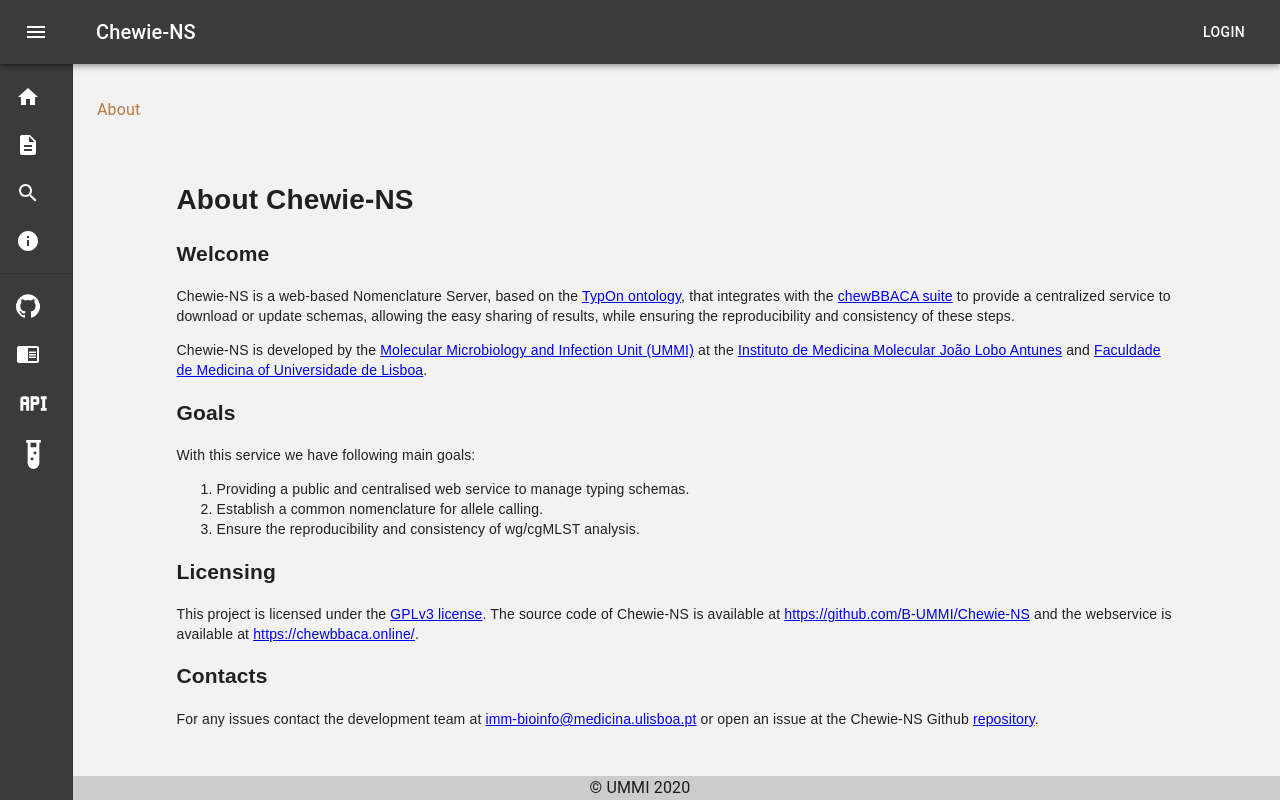
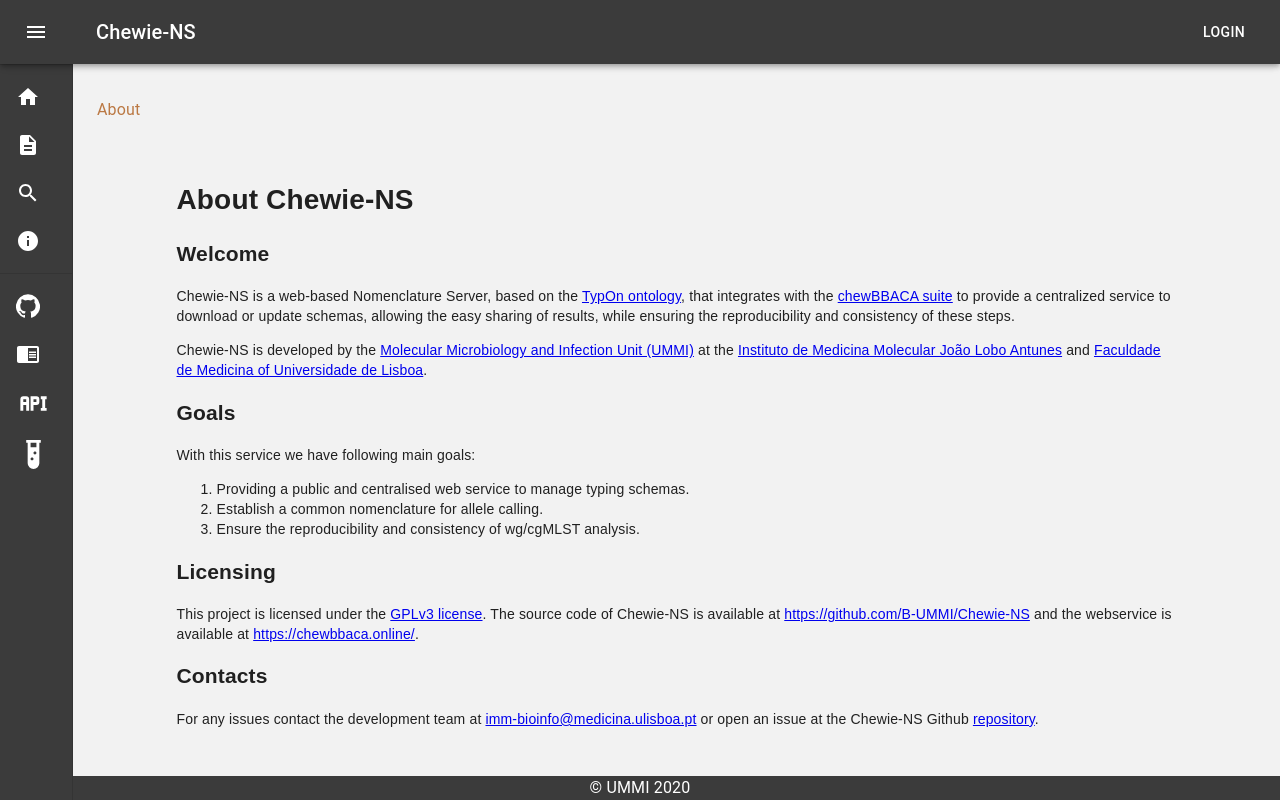
Before and after one commit to B-UMMI/Chewie-NS, a React (Create React App) app in the folder frontend_react/chewie_ns/: page /about in a window 1280 px wide. Built offline with nearby package versions, Linux system fonts and the light colour scheme.

Commit message:
Changed the background and text color.

```diff
--- a/frontend_react/chewie_ns/src/components/Copyright/Copyright.js
+++ b/frontend_react/chewie_ns/src/components/Copyright/Copyright.js
@@ -2,6 +2,13 @@ import React from "react";
 
 // Material Ui import
 import Typography from "@material-ui/core/Typography";
+import { withStyles } from "@material-ui/core/styles";
+
+const WhiteTextTypography = withStyles({
+  root: {
+    color: "#FFFFFF",
+  },
+})(Typography);
 
 const Copyright = () => {
   return (
@@ -10,16 +17,16 @@ const Copyright = () => {
         position: "fixed",
         bottom: "0",
         left: "0",
-        backgroundColor: "#ccc",
+        backgroundColor: "#3b3b3b",
         width: "100%",
         textAlign: "center",
       }}
     >
       <div id="homeFooter" style={{ display: "block" }}>
         <div>
-          <Typography style={{ fontSize: "10" }}>
+          <WhiteTextTypography style={{ fontSize: "10" }}>
             © UMMI {new Date().getFullYear()}
-          </Typography>
+          </WhiteTextTypography>
         </div>
       </div>
     </footer>
```
